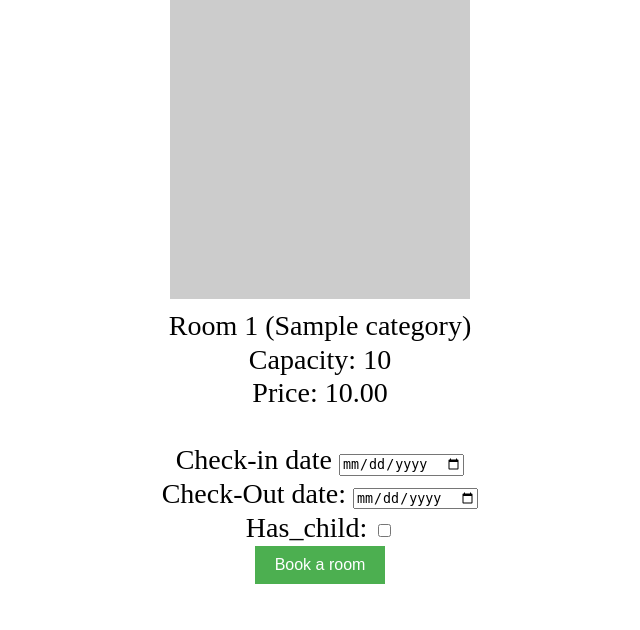
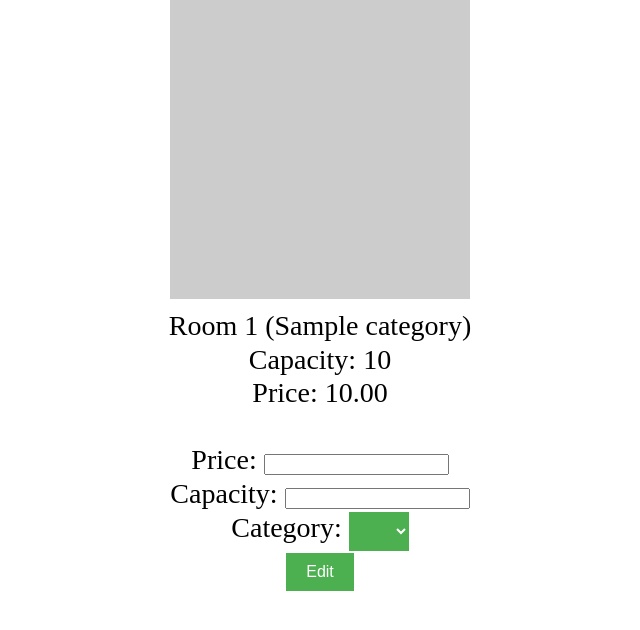
Before and after one commit to kolyaklimk/Python-Tasks, a Django app: page /room/1 in a window 1280 px wide. Shown: the part 67-697 px from the top of the page, without its empty margins (320-960 px from the left). Run offline with Django 4.2, Linux system fonts and the light colour scheme; a user stored in the database is signed in; tables that the repository leaves empty hold one stand-in row (values such as "Sample post"); lists and menus that the app fills with data are empty.

Commit message:
Add Edit room

```diff
--- a/Lab4/mysite/hotel/templates/hotel/room_detail.html
+++ b/Lab4/mysite/hotel/templates/hotel/room_detail.html
@@ -26,7 +26,7 @@ text-align: center
     <div>Price: {{ form.price }}</div>
     <br>
 
-    {% if user.is_authenticated%}
+    {% if user.is_authenticated and not user.is_superuser%}
 
     {% if error_message %}
     <p>{{ error_message }}</p>
@@ -44,10 +44,32 @@ text-align: center
             <label>Has_child:</label>
             <input type="checkbox" name="has_child"><br>
 
-            <button class="register-button">Book a room</button>
+            <button class="register-button" name="book_room">Book a room</button>
         </div>
     </form>
 </div>
 {%endif%}
 
+{% if user.is_superuser %}
+<form method="POST">
+    {% csrf_token %}
+    <div style="text-align: center;">
+        <label>Price:</label>
+        <input type="number" min="0" step="any" name="price" required><br>
+
+        <label>Capacity:</label>
+        <input type="number" min="0" name="capacity" required><br>
+
+        <label>Category:</label>
+        <select class="register-button" name="select">
+            {% for category in categories %}
+            <option value="{{ category.id }}"> {{ category.name }}</option>
+            {% endfor %}
+        </select><br>
+
+        <button class="register-button" name="edit_room">Edit</button>
+    </div>
+</form>
+{%endif%}
+
 {% endblock %}
```
